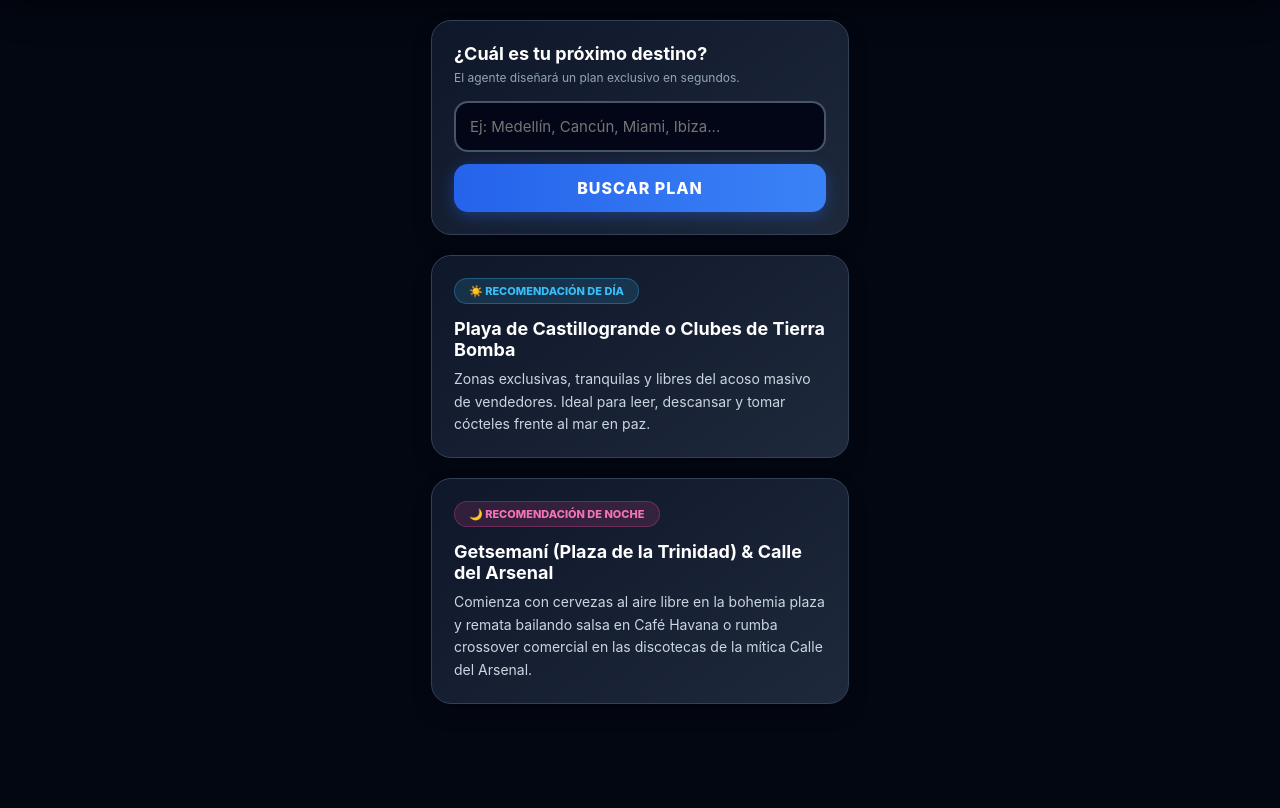
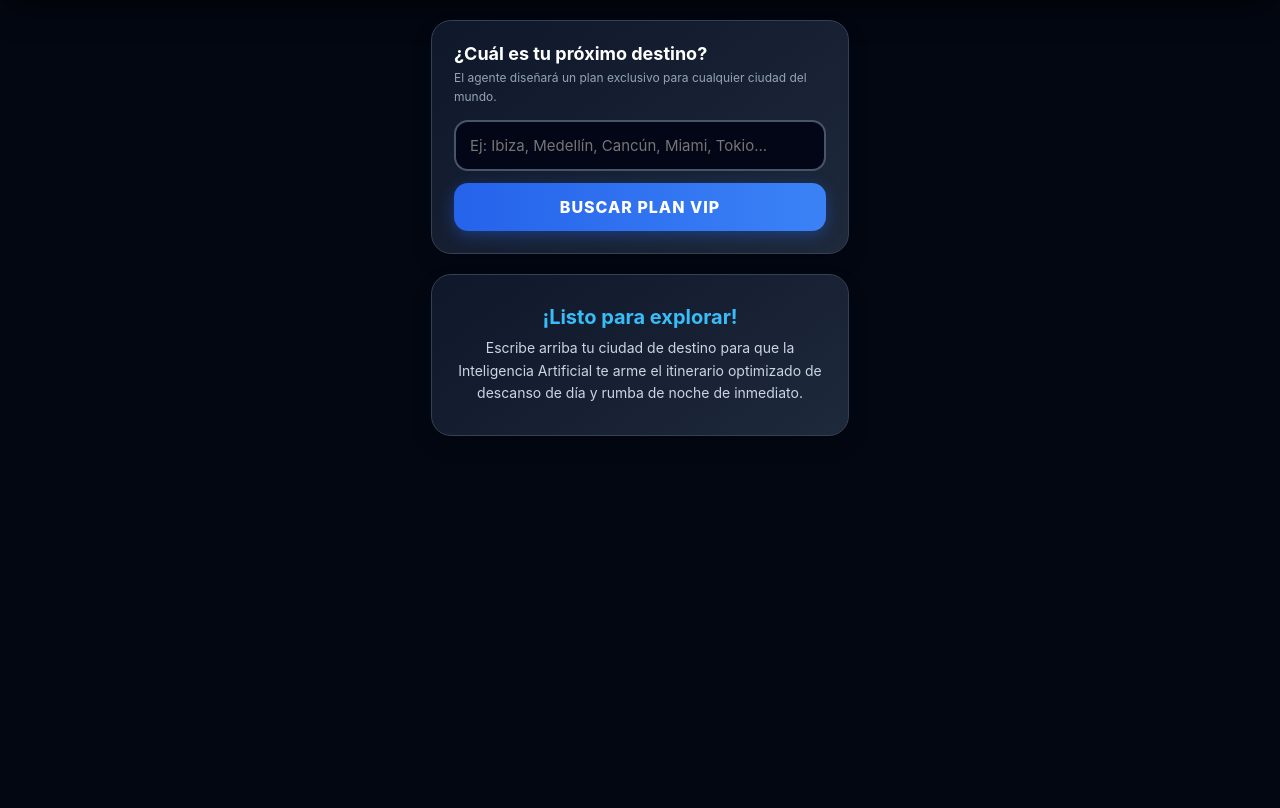
Before and after one commit to karmenlezama-svg/Cartagena-app, a plain HTML site: page index.html in a window 1280 px wide. Shown: the part 111-919 px from the top of the page. Drawn offline with Linux system fonts and the light colour scheme.

Commit message:
index.html
globalvibevip

```diff
--- a/index.html
+++ b/index.html
@@ -3,7 +3,7 @@
 <head>
     <meta charset="UTF-8">
     <meta name="viewport" content="width=device-width, initial-scale=1.0">
-    <title>Viajes VIP: Relax & Rumba</title>
+    <title>GlobalVibe VIP: Relax & Rumba</title>
     <style>
         /* CONFIGURACIÓN GLOBAL - AZUL MARINO PROFUNDO Y PLATA */
         * { box-sizing: border-box; margin: 0; padding: 0; font-family: -apple-system, BlinkMacSystemFont, "Segoe UI", Roboto, Arial, sans-serif; }
@@ -49,7 +49,7 @@
         .card h3 { font-size: 18px; font-weight: 700; color: #ffffff; margin-bottom: 8px; }
         .card p { font-size: 14px; color: #cbd5e1; line-height: 1.6; }
 
-        /* CAJA DE BÚSQUEDA Y BOTÓN LLAMATIVO (RUMBA/FIESTA STYLE) */
+        /* CAJA DE BÚSQUEDA Y BOTÓN LLAMATIVO */
         .search-box { display: flex; flex-direction: column; gap: 12px; margin-top: 14px; }
         .search-box input {
             width: 100%;
@@ -64,7 +64,7 @@
         }
         .search-box input:focus { border-color: #38bdf8; box-shadow: 0 0 10px rgba(56, 189, 248, 0.2); }
 
-        /* BOTÓN ACCIÓN LLAMATIVO Y ATRACTIVO */
+        /* BOTÓN ACCIÓN LLAMATIVO AZUL */
         .btn-action {
             background: linear-gradient(90deg, #2563eb, #3b82f6);
             color: white;
@@ -122,9 +122,9 @@
 </head>
 <body>
 
-    <!-- Encabezado -->
+    <!-- Encabezado Global -->
     <header>
-        <h1 id="app-title">🌐 Cartagena VIP</h1>
+        <h1 id="app-title">🌐 GLOBALVIBE VIP</h1>
         <p>Planificador de Relax de Día & Rumba de Noche</p>
     </header>
 
@@ -135,10 +135,10 @@
         <section id="agente" class="tab-content active">
             <div class="card">
                 <h3 style="margin-bottom: 4px;">¿Cuál es tu próximo destino?</h3>
-                <p style="font-size: 12px; color: #94a3b8; margin-bottom: 8px;">El agente diseñará un plan exclusivo en segundos.</p>
+                <p style="font-size: 12px; color: #94a3b8; margin-bottom: 8px;">El agente diseñará un plan exclusivo para cualquier ciudad del mundo.</p>
                 <div class="search-box">
-                    <input type="text" id="destination-input" placeholder="Ej: Medellín, Cancún, Miami, Ibiza...">
-                    <button onclick="askAgent()" class="btn-action">Buscar Plan</button>
+                    <input type="text" id="destination-input" placeholder="Ej: Ibiza, Medellín, Cancún, Miami, Tokio...">
+                    <button onclick="askAgent()" class="btn-action">Buscar Plan VIP</button>
                 </div>
             </div>
 
@@ -150,16 +150,9 @@
 
             <!-- Bloques del Itinerario -->
             <div id="itinerary-results">
-                <div class="card">
-                    <span class="card-label-dia">☀️ RECOMENDACIÓN DE DÍA</span>
-                    <h3>Playa de Castillogrande o Clubes de Tierra Bomba</h3>
-                    <p>Zonas exclusivas, tranquilas y libres del acoso masivo de vendedores. Ideal para leer, descansar y tomar cócteles frente al mar en paz.</p>
-                </div>
-
-                <div class="card">
-                    <span class="card-label-noche">🌙 RECOMENDACIÓN DE NOCHE</span>
-                    <h3>Getsemaní (Plaza de la Trinidad) & Calle del Arsenal</h3>
-                    <p>Comienza con cervezas al aire libre en la bohemia plaza y remata bailando salsa en Café Havana o rumba crossover comercial en las discotecas de la mítica Calle del Arsenal.</p>
+                <div class="card" style="text-align: center; padding: 30px 20px;">
+                    <h3 style="color: #38bdf8; font-size: 20px; margin-bottom: 8px;">¡Listo para explorar!</h3>
+                    <p>Escribe arriba tu ciudad de destino para que la Inteligencia Artificial te arme el itinerario optimizado de descanso de día y rumba de noche de inmediato.</p>
                 </div>
             </div>
         </section>
@@ -173,7 +166,7 @@
 
             <a href="#" id="map-button" onclick="openMap(event)" class="btn-map">
                 <div class="btn-map-text">
-                    <h4 id="map-target-title">Explorar Cartagena</h4>
+                    <h4 id="map-target-title">Explorar Destino</h4>
                     <p>Abrir coordenadas de rumba y playa</p>
                 </div>
                 <div class="btn-map-arrow">➔</div>
@@ -184,4 +177,6 @@
         <section id="supervivencia" class="tab-content">
             <div class="card">
                 <span class="card-label-tips">🛡️ REGLAS DE ORO DEL VIAJERO</span>
-                <h3 style="color: #ffffff; margin-top: 4px; margin-bottom: 12px; border-bottom: 1px solid #475569; padding-bottom: 6px;">Evita Contratiempos</h3>
+                <h3 style="color: #ffffff; margin-top: 4px; margin-bottom: 12px; border-bottom: 1px solid #475569; padding-bottom: 6px;">Viaja como un Experto</h3>
+                <p style="margin-bottom: 12px;">• <strong>Precios Transparentes:</strong> Negocia siempre y confirma el valor total exacto de cualquier servicio, tour, carpa o consumo <strong>antes</strong> de usarlo.</p>
+                <p style="margin-bottom: 12px;">• <strong>Seguridad Nocturna:</strong> Utiliza únicamente aplicaciones de transporte privado certificado (Uber, Cabify, InDrive) al salir o regresar de las discotecas.</p>
```
